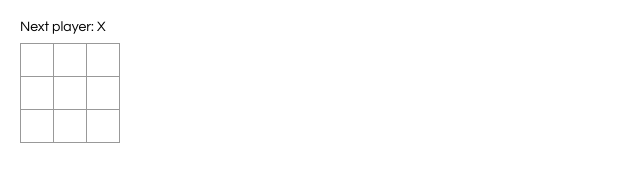
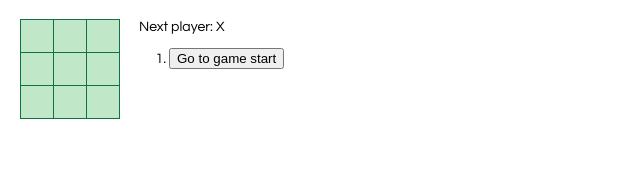
Before and after one commit to clown6613/Game_Tic-Tac-Toe_React-tutorial, a React app in the folder react-tutorial/: page / in a window 1280 px wide. Shown: the whole page, without its empty margins (0-640 px from the left). Built offline with nearby package versions, Linux system fonts and the light colour scheme.

Commit message:
finish tutorial

```diff
--- a/react-tutorial/src/index.css
+++ b/react-tutorial/src/index.css
@@ -18,8 +18,8 @@ body {
   }
 
   .square {
-    background: #fff;
-    border: 1px solid #999;
+    background: rgb(192, 231, 199);
+    border: 1px solid rgb(19, 112, 64);
     float: left;
     font-size: 24px;
     font-weight: bold;
--- a/react-tutorial/src/index.js
+++ b/react-tutorial/src/index.js
@@ -1,28 +1,27 @@
 import React from 'react';
 import ReactDOM from 'react-dom';
 import './index.css';
-
-class Square extends React.Component {
-    render() {
+function Square(props) {
     return (
-        <button className="square">
-          {/* TODO */}
+    <button className="square" onClick={props.onClick}>
+        {props.value}
     </button>
     );
-    }
 }
 
 class Board extends React.Component {
     renderSquare(i) {
-      return <Square />;
+    return (
+        <Square
+        value={this.props.squares[i]}
+        onClick={() => this.props.onClick(i)}
+        />
+    );
     }
 
     render() {
-      const status = 'Next player: X';
-
     return (
         <div>
-          <div className="status">{status}</div>
         <div className="board-row">
             {this.renderSquare(0)}
             {this.renderSquare(1)}
@@ -44,15 +43,75 @@ class Square extends React.Component {
 }
 
 class Game extends React.Component {
+    constructor(props) {
+    super(props);
+    this.state = {
+        history: [{
+        squares: Array(9).fill(null)
+        }],
+        stepNumber:0,
+        xIsNext: true
+    };
+    }
+
+    handleClick(i) {
+    const history = this.state.history.slice(0,this.state.stepNumber+1);
+    const current = history[history.length - 1];
+    const squares = current.squares.slice();
+    if (calculateWinner(squares) || squares[i]) {
+        return;
+    }
+    squares[i] = this.state.xIsNext ? 'X' : 'O';
+    this.setState({
+        history: history.concat([{
+        squares: squares
+        }]),
+        stepNumber: history.length,
+        xIsNext: !this.state.xIsNext,
+    });
+    }
+
+    jumpTo(step){
+        this.setState({
+            stepNumber:step,
+            xIsNext:(step%2)===0,
+        });
+    }
+
     render() {
+    const history = this.state.history;
+    const current = history[this.state.stepNumber];
+    const winner = calculateWinner(current.squares);
+
+    const moves = history.map((step, move) => {
+        const desc = move ?
+            'Go to move #' + move :
+            'Go to game start';
+        return (
+            <li key={move}>
+            <button onClick={() => this.jumpTo(move)}>{desc}</button>
+            </li>
+        );
+    });
+
+    let status;
+    if (winner) {
+        status = 'Winner: ' + winner;
+    } else {
+        status = 'Next player: ' + (this.state.xIsNext ? 'X' : 'O');
+    }
+
     return (
         <div className="game">
         <div className="game-board">
-            <Board />
+            <Board
+            squares={current.squares}
+            onClick={(i) => this.handleClick(i)}
+            />
         </div>
         <div className="game-info">
-            <div>{/* status */}</div>
-            <ol>{/* TODO */}</ol>
+            <div>{status}</div>
+            <ol>{moves}</ol>
         </div>
         </div>
     );
@@ -63,3 +122,23 @@ class Square extends React.Component {
 
 const root = ReactDOM.createRoot(document.getElementById("root"));
 root.render(<Game />);
+
+function calculateWinner(squares) {
+    const lines = [
+    [0, 1, 2],
+    [3, 4, 5],
+    [6, 7, 8],
+    [0, 3, 6],
+    [1, 4, 7],
+    [2, 5, 8],
+    [0, 4, 8],
+    [2, 4, 6],
+    ];
+    for (let i = 0; i < lines.length; i++) {
+    const [a, b, c] = lines[i];
+    if (squares[a] && squares[a] === squares[b] && squares[a] === squares[c]) {
+        return squares[a];
+    }
+    }
+    return null;
+}
```
Lines whose indentation alone changed are shown as unchanged.
